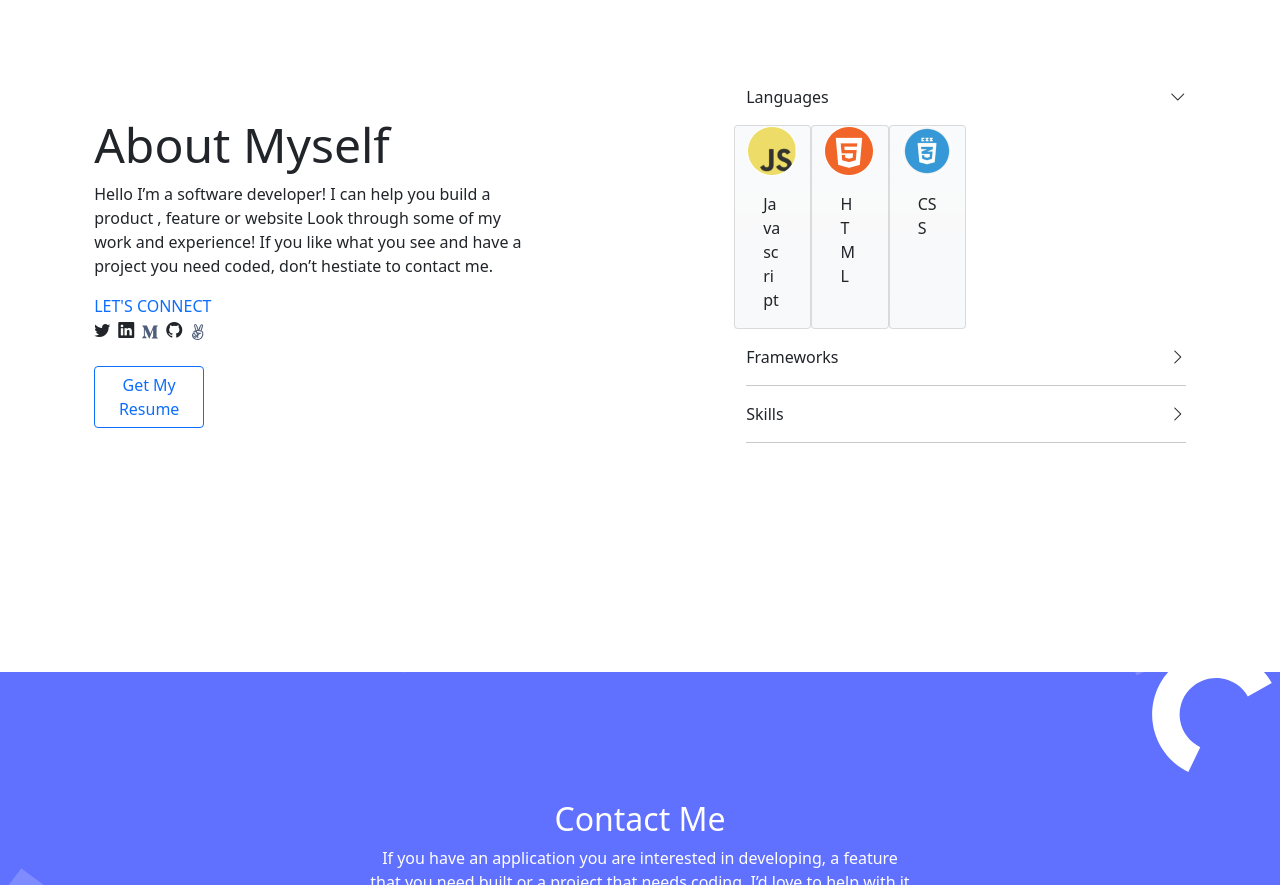
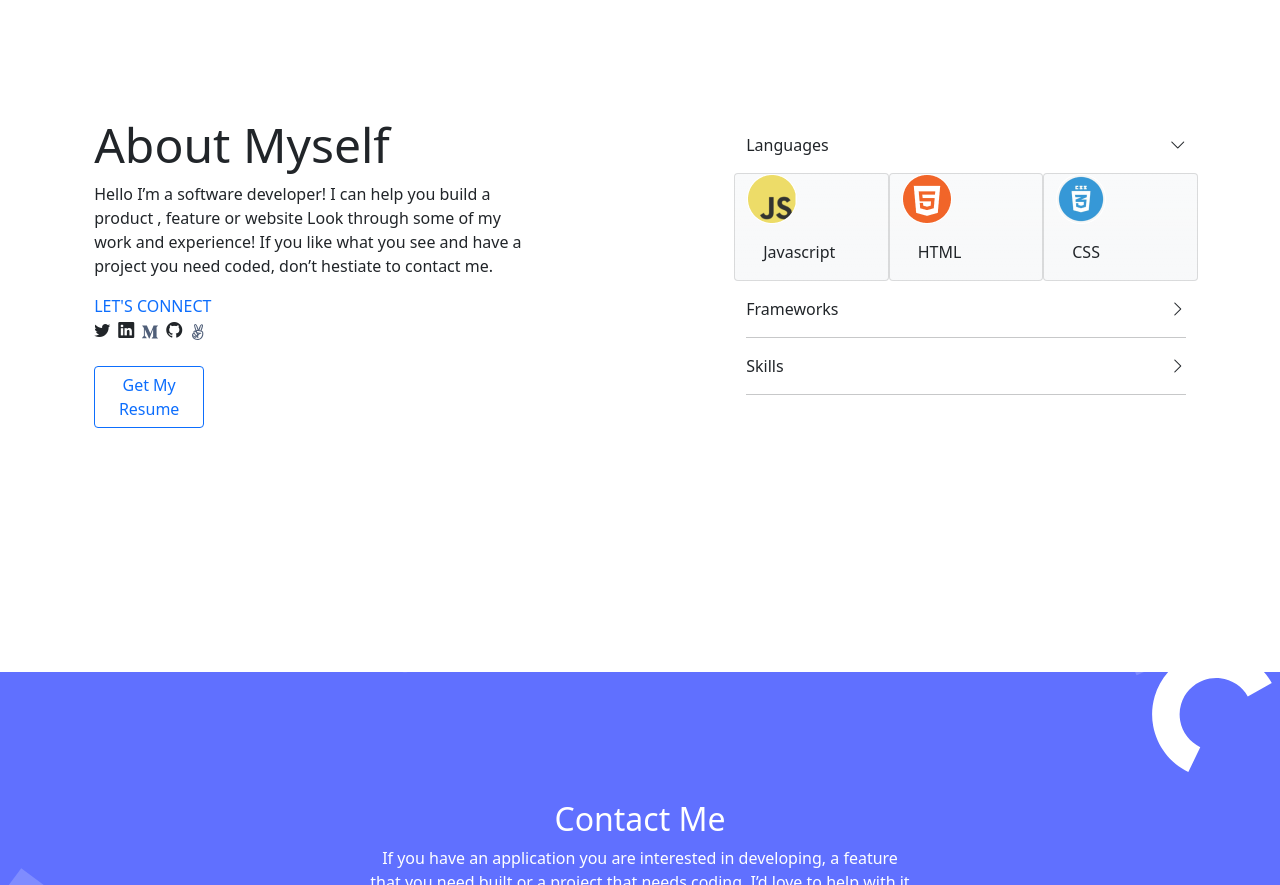
Before and after one commit to DyaryRaoof/my-portfolio-bootstrap, a plain HTML site: page index.html in a window 1280 px wide. Shown: the part 2960-3845 px from the top of the page. Drawn offline with nearby package versions, Linux system fonts and the light colour scheme.

Commit message:
Fix languages section for medium screens

```diff
--- a/index.html
+++ b/index.html
@@ -236,7 +236,7 @@
         </section>
         <section>
           <div class="row">
-              <div class="col-md-6">
+              <div class="col-sm-6">
                 <div class="text-left main d-flex flex-column
                 justify-content-center
                 align-items-left vh-100">
@@ -271,21 +271,21 @@
                       <i class="bi bi-chevron-down"></i>
                     </div>
                     <div class="row">
-                      <div class="col-sm-2 card bg-light bg-gradient">
+                      <div class="col-sm-4  card bg-light bg-gradient">
                         <img src="images/javascript-icon.png" class="card-img-top" alt="javascript language" style="width:50px">
                         <div class="card-body">
                           <p class="card-text">Javascript</p>
                         </div>
                       </div>
 
-                      <div class="col-sm-2 card bg-light bg-gradient">
+                      <div class="col-sm-4 card bg-light bg-gradient">
                         <img src="images/html-icon.png" class="card-img-top" alt="HTML language" style="width:50px">
                         <div class="card-body">
                           <p class="card-text">HTML</p>
                         </div>
                       </div>
 
-                      <div class="col-sm-2 card bg-light bg-gradient">
+                      <div class="col-sm-4  card bg-light bg-gradient">
                         <img src="images/css-icon.png" class="card-img-top" alt="CSS language" style="width:50px">
                         <div class="card-body">
                           <p class="card-text">CSS</p>
```
